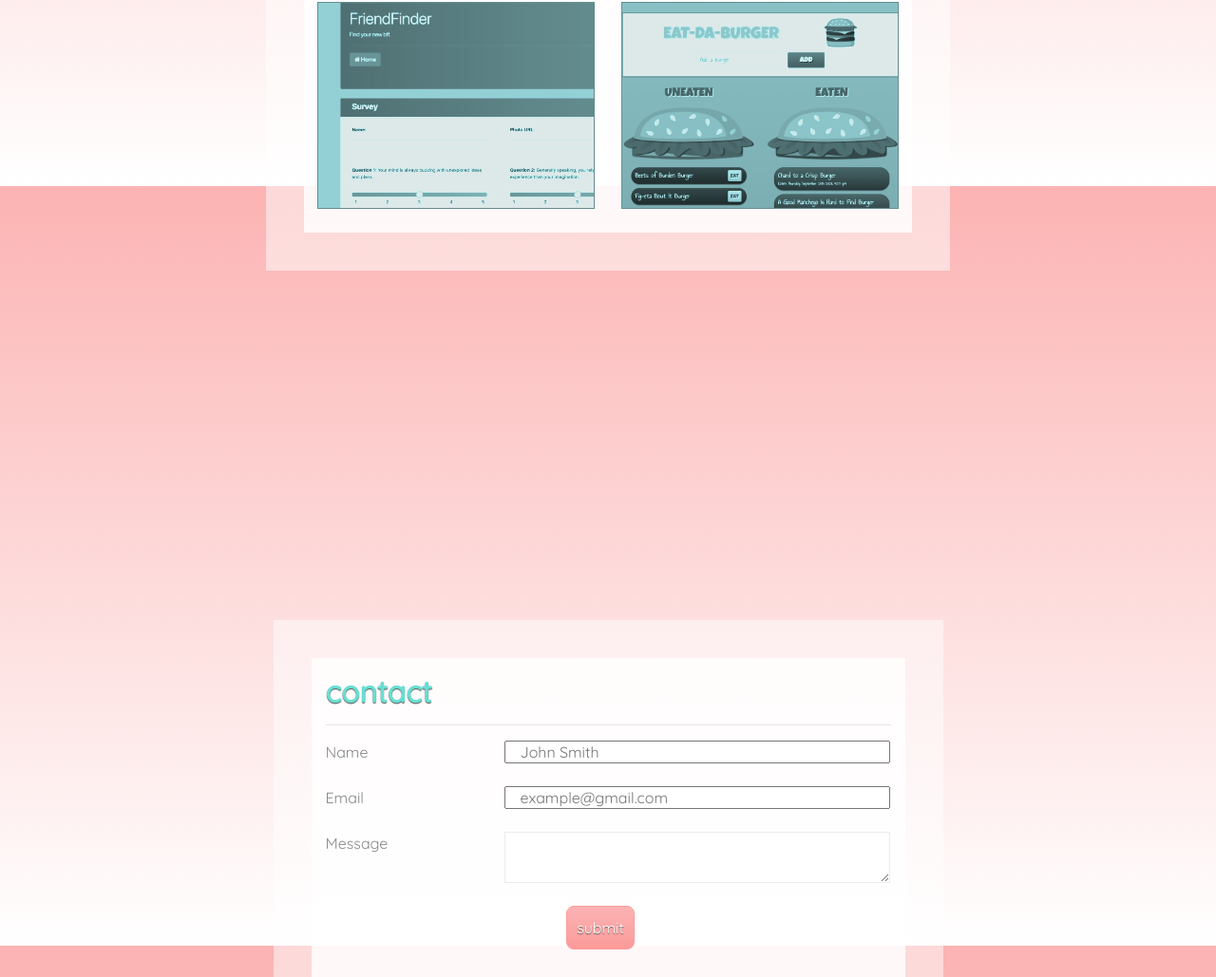
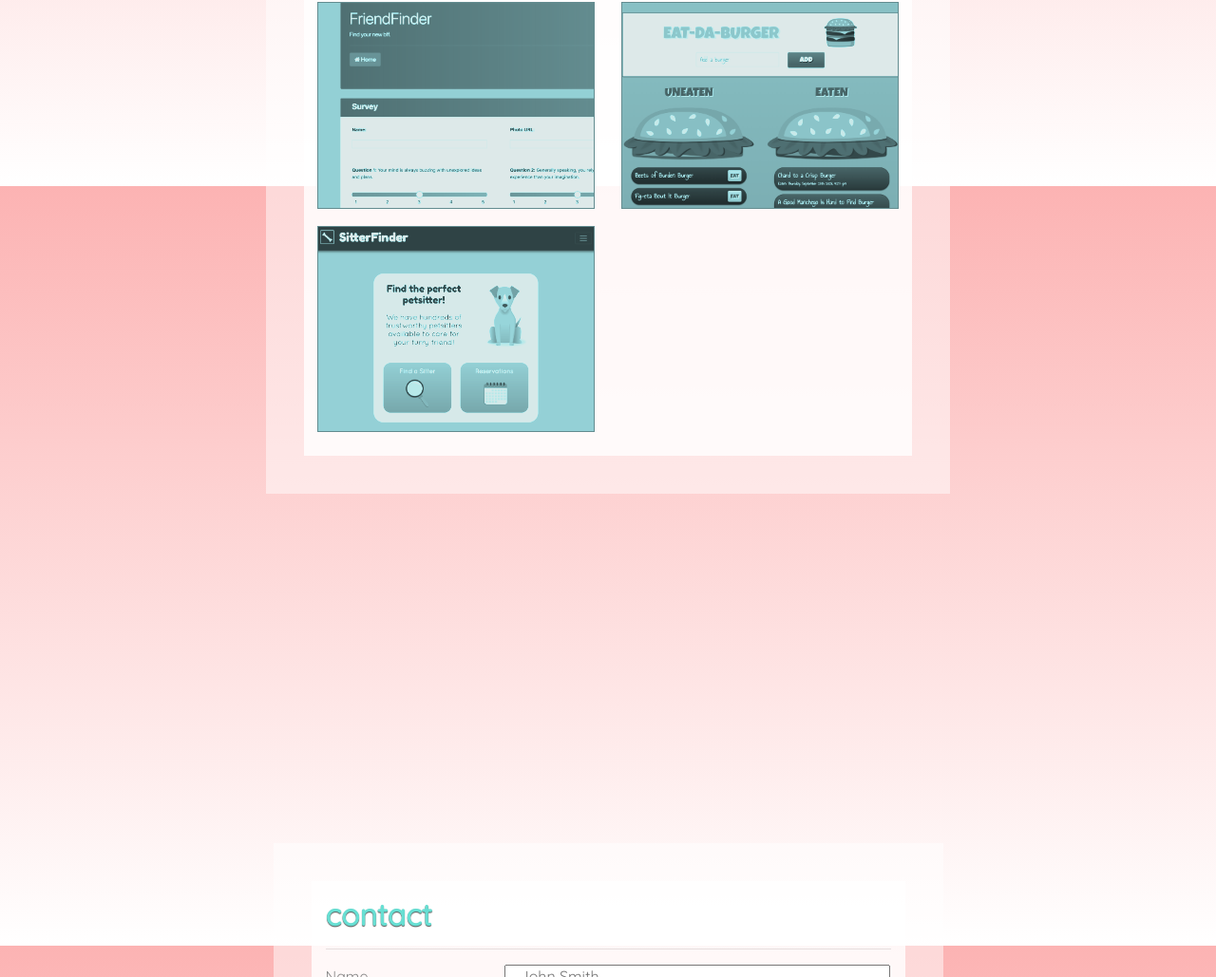
Before and after one commit to lmcguigan/Portfolio, a plain HTML site: page index.html in a window 1280 px wide. Shown: the part 2204-3233 px from the top of the page at 95% size. Drawn offline with nearby package versions, Linux system fonts and the light colour scheme.

Commit message:
add sitterfinder

```diff
--- a/index.html
+++ b/index.html
@@ -189,6 +189,19 @@
                             </div>
                         </div>
                     </div>
+                    <div class="col-12 col-sm-6">
+                        <div class="portfolioitem">
+                            <a href="https://stormy-lake-87916.herokuapp.com/">
+                                <img class="img-responsive project-thumb" src="assets/images/sitterfinder.png">
+                            </a>
+                            <div class="innerbanner">
+                                sitterfinder
+                                <a href="https://github.com/lmcguigan/project2">
+                                    <ion-icon class="icon-proj" name="logo-github"></ion-icon>
+                                </a>
+                            </div>
+                        </div>
+                    </div>
                 </div>
             </div>
         </div>
```
Also changed, not shown: assets/images/sitterfinder.png (added).
